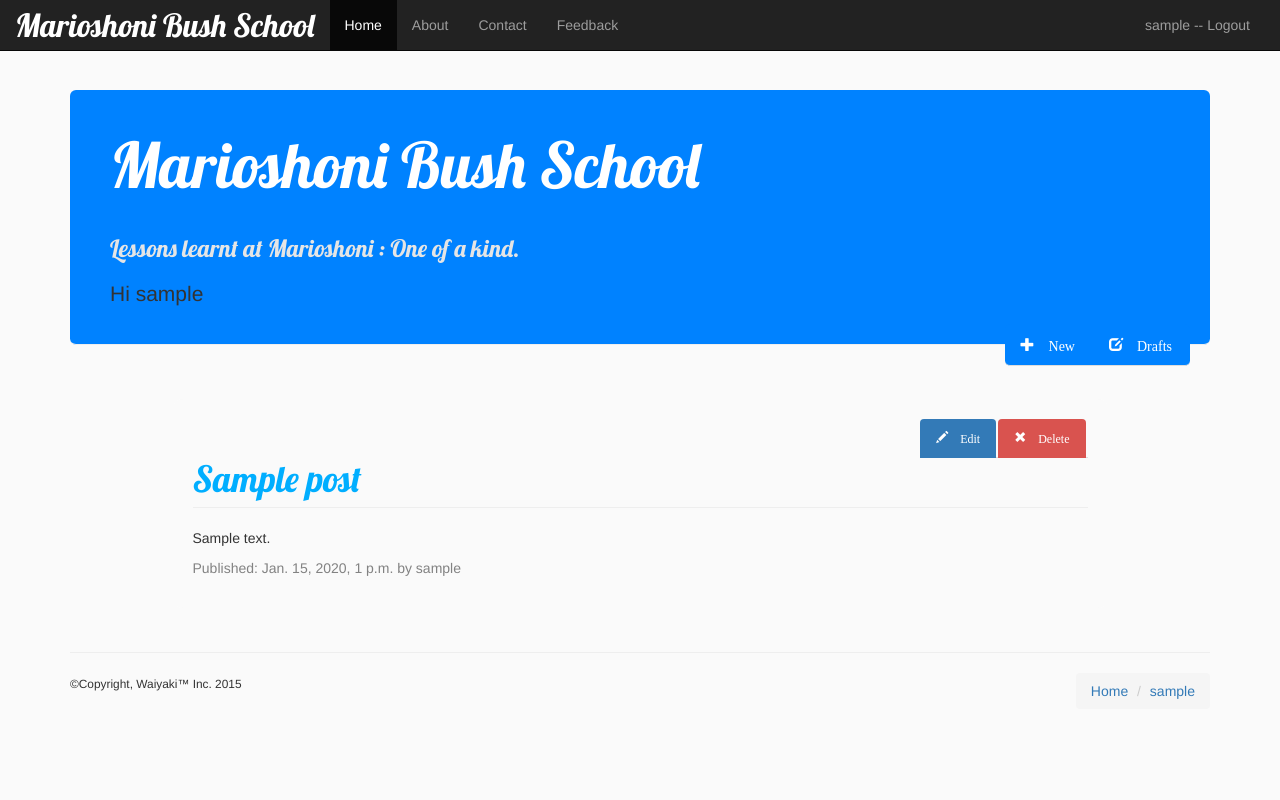
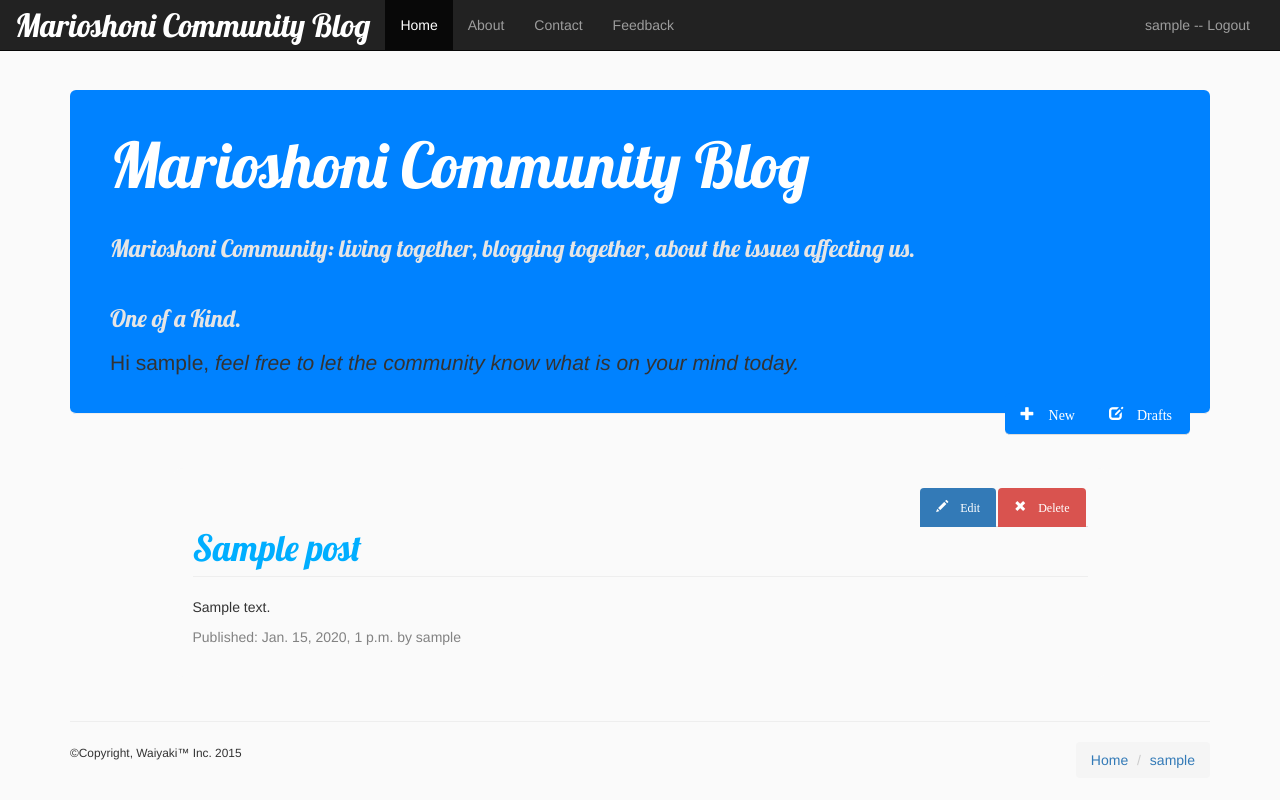
Before and after one commit to Waiyaki/django-girls-tutorial-with-improvements, a Django app: a page that uses blog/templates/blog/base.html in a window 1280 px wide. Run offline with Django 3.2, Linux system fonts and the light colour scheme; a user stored in the database is signed in; tables that the repository leaves empty hold one stand-in row (values such as "Sample post"); some libraries are stand-ins or nearby versions.

Commit message:
Modified the templates so that only staff members or original authors can edit, delete or publish blog posts. As such, all users can see what everyone else is posting but they can't edit posts that do not belong to them.

```diff
--- a/blog/templates/blog/base.html
+++ b/blog/templates/blog/base.html
@@ -20,7 +20,7 @@
                         <span class="icon-bar"></span>
                         <span class="icon-bar"></span>
                     </button>
-                    <a href="/blog/" class="navbar-brand">Marioshoni Bush School</a>
+                    <a href="/blog/" class="navbar-brand">Marioshoni Community Blog</a>
                 </div>
 
                 <div class="collapse navbar-collapse" id="mynavbar-content">
@@ -55,12 +55,12 @@
         <div class="container">
             <div class="page-header jumbotron" id="base-page">
                 <h1>
-                    <a href="/blog/">Marioshoni Bush School</a>
-                    <br><small>Lessons learnt at Marioshoni : One of a kind.</small>
+                    <a href="/blog/">Marioshoni Community Blog</a>
+                    <br><small>Marioshoni Community: living together, blogging together, about the issues affecting us.<br>One of a Kind.</small>
                 </h1>
 
                 {% if user.is_authenticated %}
-                    <p class="user">Hi {{ user.username }}</p>
+                    <p class="user">Hi {{ user.username }}, <span class="greeter"><em>feel free to let the community know what is on your mind today.</em></span></p>
                     <ul class="nav nav-tabs pull-right new-drafts">
                         <li>
                             <a href="{% url 'post_new' %}">
@@ -95,11 +95,14 @@
             </div>
 
             <div class="footer pull-left">
-                <p><small>&copy;Copyright, Waiyaki&trade; Inc. 2015</small></p>
+                <p><small>&copy;Copyright, Waiyaki&trade; Inc. <span id="footerDate"></span></small></p>
             </div>
         </div> <!-- .container -->
 
         <script src="{% static "js/jquery_1_11_2.js" %}"></script>
         <script src="{% static "js/bootstrap.min.js" %}"></script>
+        <script type="text/javascript">
+            $('#footerDate').text(new Date().getFullYear());
+        </script>
     </body>
 </html>
--- a/blog/templates/blog/post_detail.html
+++ b/blog/templates/blog/post_detail.html
@@ -7,6 +7,7 @@
 {% block content %}
     <div class="post_detail col-sm-10 col-sm-offset-1 col-xs-12">
         {% if user.is_authenticated %}
+            {% if post.author.username == user.username or user.is_staff %}
                 <ul class="nav nav-tabs pull-right">
                     <li>
                         <a href="{% url 'post_edit' post_slug=post.slug %}" class="btn btn-primary btn-sm">
@@ -20,6 +21,7 @@
                     </li>
                 </ul>
             {% endif %}
+        {% endif %}
 
         <h1 class="page-header">{{ post.title }}</h1>
         <p>{{ post.text|linebreaks }}</p>
@@ -30,8 +32,10 @@
             {% else %}
                 <p>Created: {{ post.created_date }} by {{ post.author }}</p>
                 {% if user.is_authenticated %}
+                    {% if user.username == post.author.username or user.is_staff %}
                         <br>
                         <a href="{% url 'post_publish' post_slug=post.slug %}"    class="btn btn-primary btn-lg btn-block">Publish</a>
+                    {% endif %}
                 {% endif %}
             {% endif %}
         </div>
--- a/blog/templates/blog/post_list.html
+++ b/blog/templates/blog/post_list.html
@@ -29,6 +29,7 @@
         </div>
     {% endif %}
 
+<!--
     {% if visits %}
         <div class="row">
             <div class="col-xs-12 pull-left">
@@ -36,6 +37,7 @@
             </div>
         </div>
     {% endif %}
+-->
 {% endblock %}
 
 {% block breadcrumb %}
--- a/blog/templates/registration/login.html
+++ b/blog/templates/registration/login.html
@@ -1,7 +1,7 @@
 {% extends "blog/base.html" %}
 
 {% block content %}
-    <div class="col-md-10 col-md-offset-1 col-sm-10 col-sm-offset-1 col-xs-12 jumbotron">
+    <div class="col-md-6 col-md-offset-3 col-sm-10 col-sm-offset-1 col-xs-12 jumbotron">
         <form method="post" action="." class="form-signin" role="form">
             {% csrf_token %}
             <h1 class="form-signin-heading">Login</h1>
```
Also changed, not shown: blog/templates/blog/post_draft_list.html (+8 -3 lines), README.md. Lines whose indentation alone changed are shown as unchanged.
